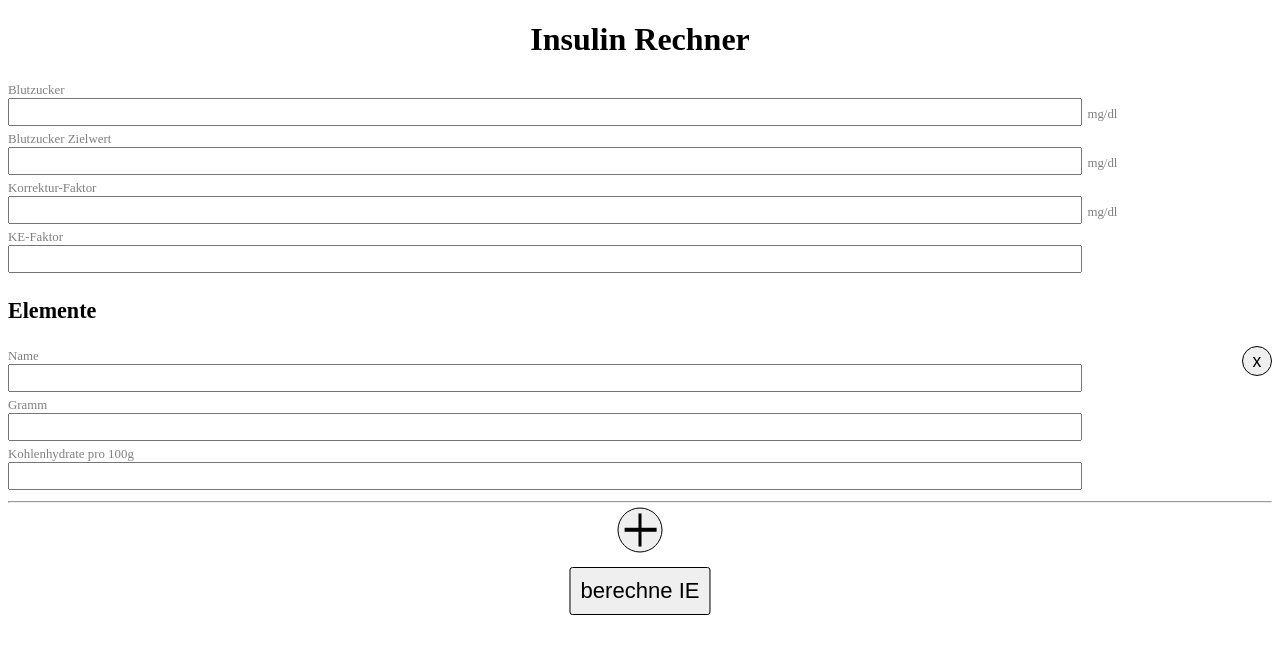
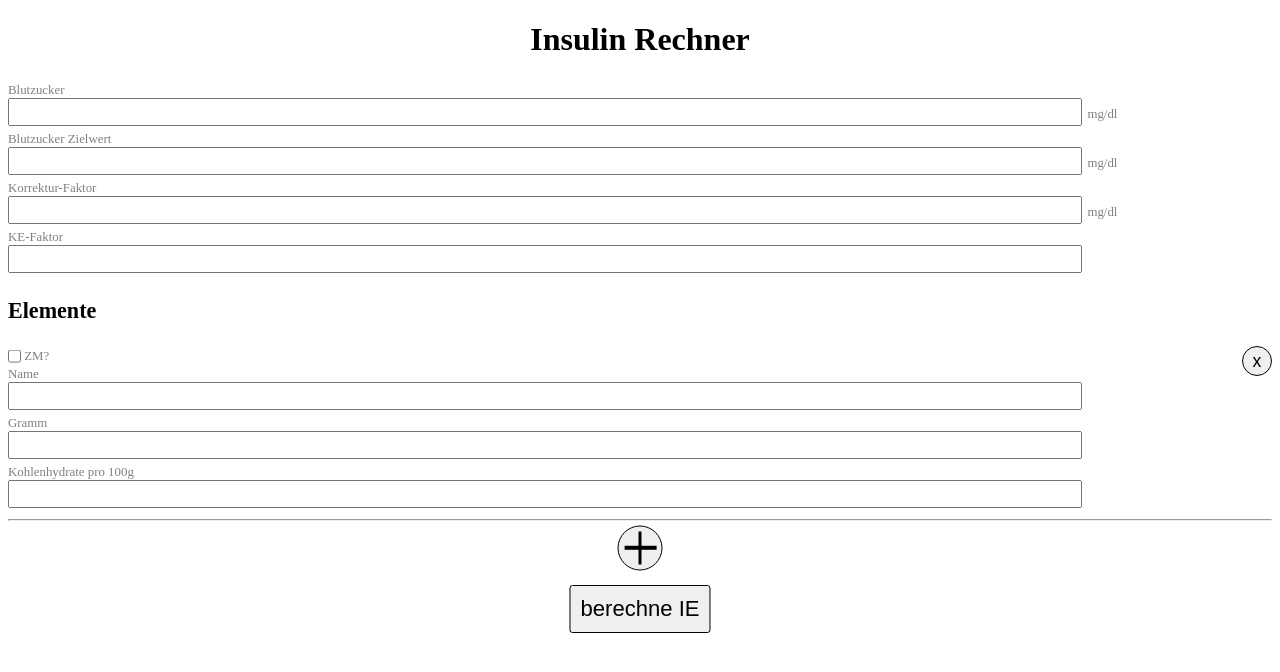
Before and after one commit to Derion23/insulin-calculator, a React (Create React App) app: page / in a window 1280 px wide. Both pictures are taken after a click on the button 640 px from the left and 350 px from the top of the page. Shown: the top 672 px of the page. Built offline with nearby package versions, Linux system fonts and the light colour scheme.

Commit message:
added isIntermeal checkbox

```diff
--- a/src/App.js
+++ b/src/App.js
@@ -18,6 +18,7 @@ export default function App() {
     const [totalIE, setTotalIE] = useState('')
     const [totalKE, setTotalKE] = useState('')
     const [totalCorrectionInsulin, setTotalCorrectionInsulin] = useState('')
+    const [totalIntermealKE, setTotalIntermealKE] = useState('')
 
     const outputRef = useRef()
 
@@ -25,9 +26,7 @@ export default function App() {
         const newFoodItems = [...foodItems, {
             key:Math.random(),
             id:Math.random(),
-            name:'',
-            grams:'',
-            carbohydratesPer100Grams:''
+            isIntermeal: false
         }]
         setFoodItems(newFoodItems)
     }
@@ -52,6 +51,16 @@ export default function App() {
             if(id == foodItem.id){
                 return {...foodItem, [name]:value}
             }
+            return foodItem
+        })
+        setFoodItems(newFoodItems)
+    }
+
+    function handleIsIntermealChange(id){
+        const newFoodItems = foodItems.map(foodItem => {
+            if(id == foodItem.id)
+                return {...foodItem, isIntermeal: !foodItem.isIntermeal}
+
             return foodItem
         })
         setFoodItems(newFoodItems)
@@ -97,11 +106,14 @@ export default function App() {
         const correctionInsulin = calculateCorrectionInsuline(bloodSugar, targetBloodSugar, correctionFactor)
         setTotalCorrectionInsulin(Math.round(correctionInsulin * 10) / 10)
 
-        // total KE
-        let KE = 0
-        for(const foodItem of foodItems)
+        // total KE | totalIntermealKE
+        let KE = 0, intermealKE = 0
+        for(const foodItem of foodItems){
             KE += calculateKE(foodItem)
+            intermealKE += foodItem.isIntermeal ? calculateKE(foodItem) : 0
+        }
         setTotalKE(Math.round(KE * 10) / 10)
+        setTotalIntermealKE(Math.round(intermealKE * 10) / 10)
 
         // total IE
         if(!areItemsTypeofNumber(carbohydrateFactor)) {
@@ -134,6 +146,7 @@ export default function App() {
             <ListSection
                 foodItems={foodItems}
                 addNewFoodItem={addNewFoodItem}
+                handleIsIntermealChange={handleIsIntermealChange}
                 handleChange={handleChange}
                 deleteFoodItem={deleteFoodItem}
             />
@@ -146,6 +159,7 @@ export default function App() {
             <Output
                 totalIE={totalIE}
                 totalKE={totalKE}
+                totalIntermealKE={totalIntermealKE}
                 totalCorrectionInsulin={totalCorrectionInsulin}
                 carbohydrateFactor={carbohydrateFactor}
                 outputRef={outputRef}
--- a/src/Components/FoodItem.js
+++ b/src/Components/FoodItem.js
@@ -3,13 +3,32 @@ import React from 'react'
 import '../css/style.css'
 import Input from './Input'
 
-export default function FoodItem({id, name='', grams='', carbohydratesPer100Grams ='', handleChange, deleteFoodItem}) {
+export default function FoodItem(
+    {id,
+    name='',
+    grams='',
+    carbohydratesPer100Grams='',
+    isIntermeal=false,
+    handleIsIntermealChange,
+    handleChange,
+    deleteFoodItem
+    }) {
+
     return (
         <div>
             <button
                 className = 'delete-food-item-button'
                 onClick={() => deleteFoodItem(id)}
             >x</button>
+
+            <label className='intermeal-checkbox'>
+                <input
+                    type = 'checkbox'
+                    checked = {isIntermeal}
+                    onChange = {() => handleIsIntermealChange(id)}
+                ></input> ZM?
+            </label>
+
 
             <Input
                 id = {id}
--- a/src/Components/ListSection.js
+++ b/src/Components/ListSection.js
@@ -3,7 +3,7 @@ import React from 'react'
 import '../css/style.css'
 import FoodItem from './FoodItem'
 
-export default function ListSection({foodItems=[], addNewFoodItem, handleChange, deleteFoodItem}) {
+export default function ListSection({foodItems=[], addNewFoodItem, handleIsIntermealChange, handleChange, deleteFoodItem}) {
     return (
         <div>
             <h3>Elemente</h3>
@@ -15,6 +15,8 @@ export default function ListSection({foodItems=[], addNewFoodItem, handleChange,
                     name={element.name}
                     grams={element.grams}
                     carbohydratesPer100Grams={element.carbohydratesPer100Grams}
+                    isIntermeal={element.isIntermeal}
+                    handleIsIntermealChange={handleIsIntermealChange}
                     handleChange={handleChange}
                     deleteFoodItem={deleteFoodItem}
              />)}
--- a/src/Components/Output.js
+++ b/src/Components/Output.js
@@ -2,15 +2,18 @@ import React from 'react'
 
 import '../css/style.css'
 
-export default function Output({totalIE, totalKE, totalCorrectionInsulin, carbohydrateFactor, outputRef}) {
+export default function Output(
+    {totalIE, totalKE, totalIntermealKE, totalCorrectionInsulin, carbohydrateFactor, outputRef}) {
     return (
         <div ref={outputRef}>
             {!(totalIE === '' || totalIE == undefined || totalIE <= 0) ?
 
                 <p className='output' >
-                    {totalKE} KE * {carbohydrateFactor} KE-Faktor <br />
-                    + {totalCorrectionInsulin} IE Korrektur-Insulin <br />
-                    = {totalIE} IE Insulin
+                    Gesamt-KE: {totalKE} KE <br />
+                    Zwischenmahlzeit-KE : {totalIntermealKE} KE<br />
+                    <br />
+                    Korrektur-Insulin: {totalCorrectionInsulin} IE  <br />
+                    Gesamt-Insulin: {totalIE} IE
                 </p>
 
              : ''}
--- a/src/css/style.css
+++ b/src/css/style.css
@@ -31,6 +31,17 @@ input{
     font-size: var(--input-font-size);
     font-weight: bold;
     /* border: 1px solid rgba(0, 0, 0, 0.1) */
+}
+
+.intermeal-checkbox{
+    /* background-color: sandybrown; */
+}
+
+.intermeal-checkbox input {
+    margin: 0;
+    width: auto;
+    -ms-transform: translate(0%, 20%);
+    transform: translate(0%, 20%);
 }
 
 label{
```
Also changed, not shown: 19 other files (tests, documents, lock files or other folders).
